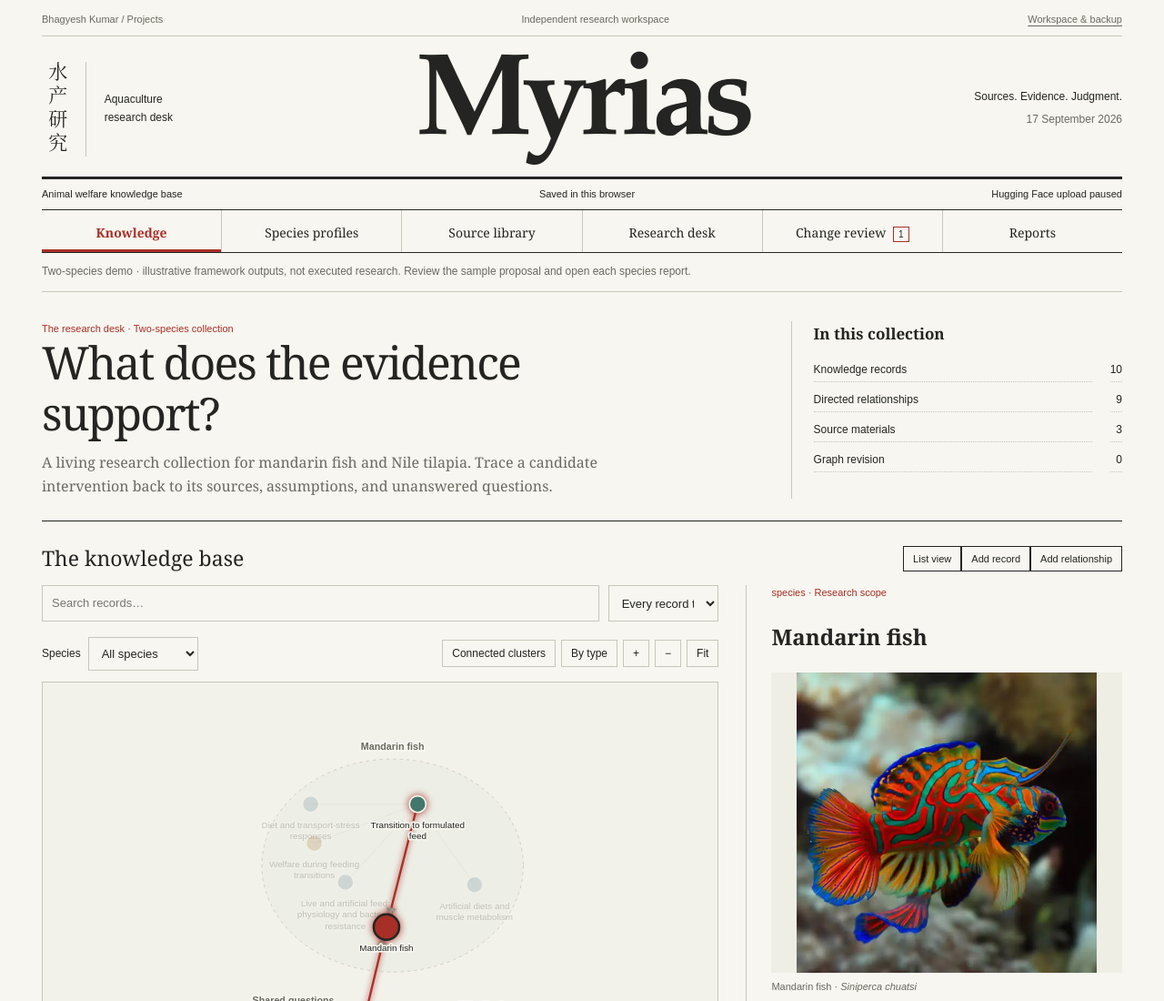
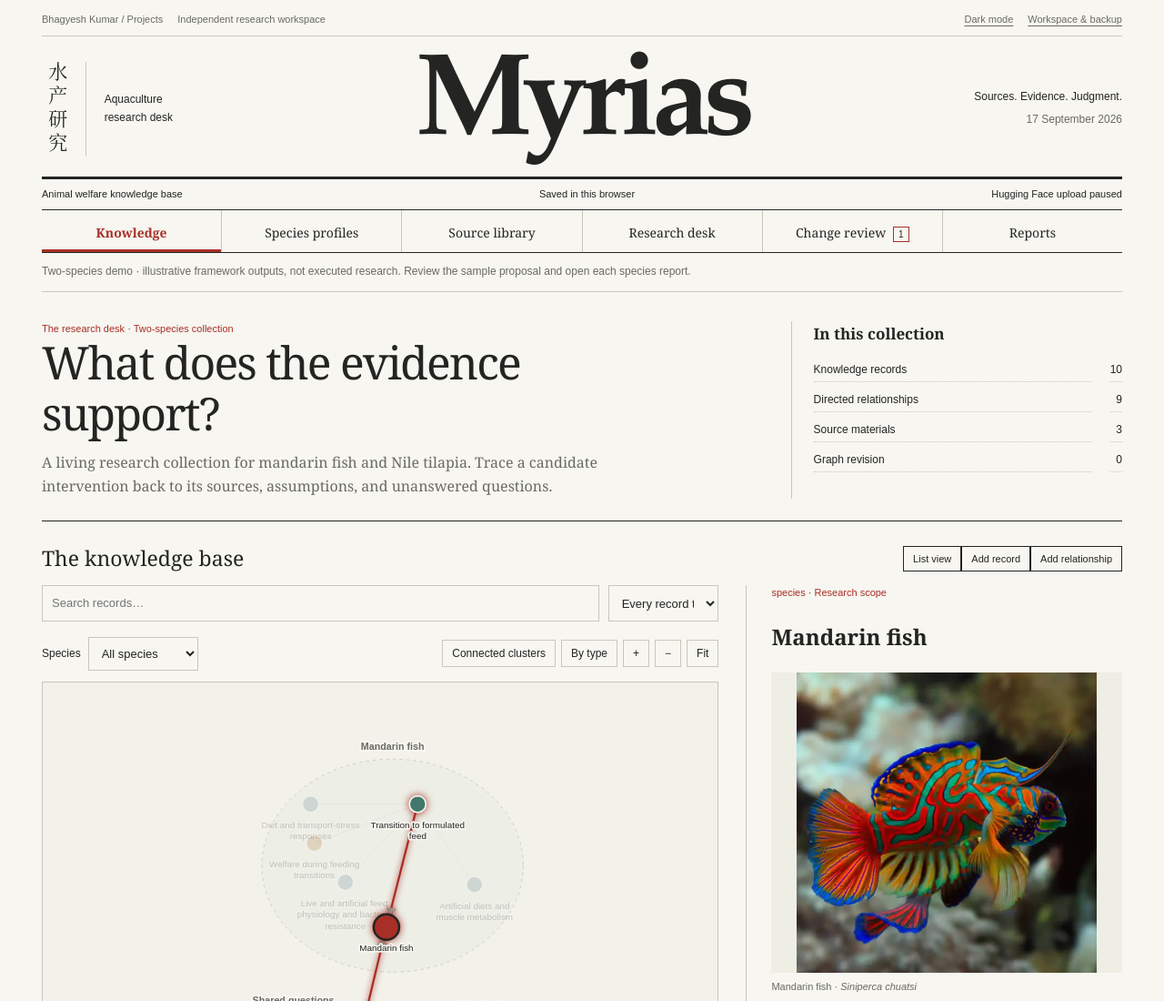
Before and after one commit to invi-bhagyesh/myrias, a website: page public/index.html in a window 1280 px wide. Shown: the top 1100 px of the page at 91% size. Drawn offline with Linux system fonts and the light colour scheme.

Commit message:
Expose the persistent dark-mode toggle in the masthead

```diff
--- a/public/index.html
+++ b/public/index.html
@@ -2,7 +2,7 @@
 <html lang="en"><head><meta charset="utf-8"><meta name="viewport" content="width=device-width, initial-scale=1"><meta name="theme-color" content="#f7f6f0"><meta name="description" content="Myrias aquaculture research desk: source material, evidence-linked knowledge, research review and reports."><title>Myrias — Aquaculture research desk</title><link rel="stylesheet" href="styles.css"><link rel="icon" href="favicon.svg" type="image/svg+xml"></head>
 <body><a class="skip" href="#content">Skip to research desk</a>
 <div class="paper">
-  <div class="edition"><a href="https://invi-bhagyesh.github.io/">Bhagyesh Kumar / Projects</a><span>Independent research workspace</span><button class="text-button" id="workspace-menu">Workspace &amp; backup</button></div>
+  <div class="edition"><a href="https://invi-bhagyesh.github.io/">Bhagyesh Kumar / Projects</a><span>Independent research workspace</span><button id="theme-toggle" type="button" class="text-button" aria-pressed="false">Dark mode</button><button class="text-button" id="workspace-menu">Workspace &amp; backup</button></div>
   <header class="masthead"><div class="masthead-side"><span lang="zh-Hans" class="chinese">水产研究</span><span>Aquaculture<br>research desk</span></div><div class="wordmark">Myrias</div><div class="masthead-side right"><span>Sources. Evidence. Judgment.</span><span class="edition-date" id="edition-date"></span></div></header>
   <div class="subhead"><span>Animal welfare knowledge base</span><span id="storage-status" role="status">Opening local workspace…</span><span>Hugging Face upload paused</span></div>
   <nav class="sections" aria-label="Research sections"><button data-tab="knowledge" aria-current="page">Knowledge</button><button data-tab="species">Species profiles</button>
```
